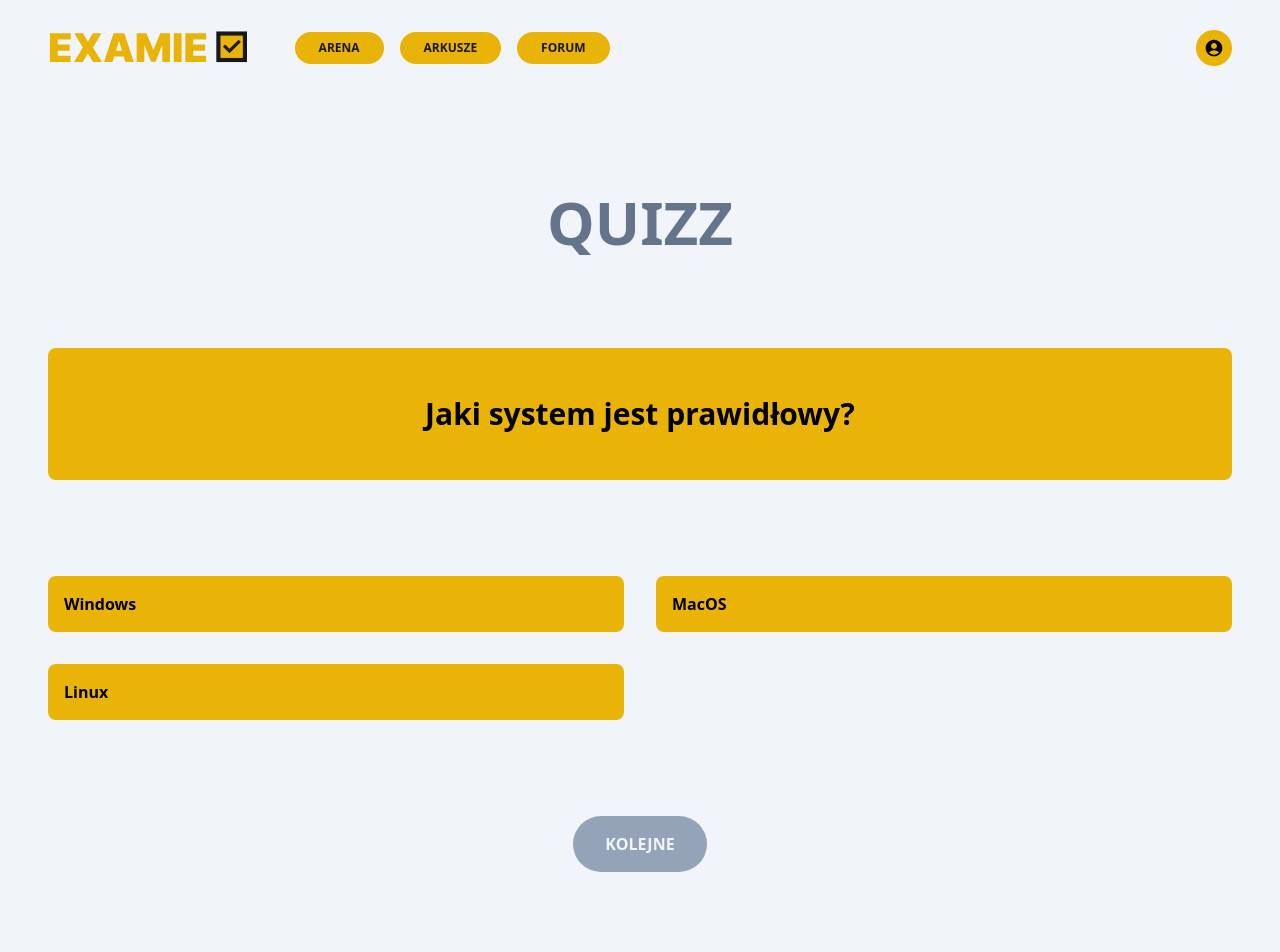
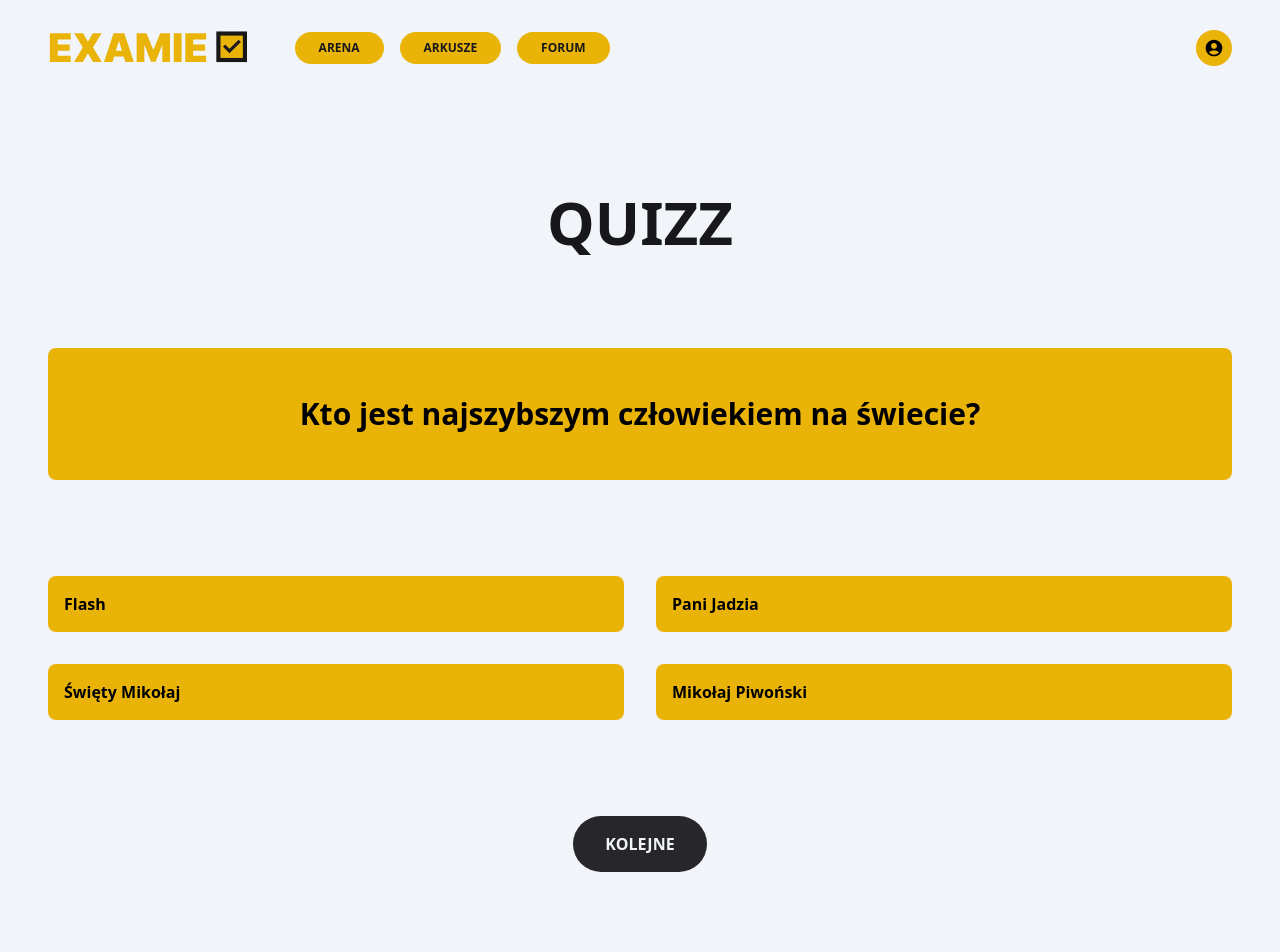
Before and after one commit to Kolumna/Examie, a React (Vite) app: page /modules/inf03/quizzes in a window 1280 px wide. Shown: the top 952 px of the page. Built offline with nearby package versions, Linux system fonts and the light colour scheme.

Commit message:
quiz fixes

```diff
--- a/src/index.css
+++ b/src/index.css
@@ -1,3 +1,9 @@
 @tailwind base;
 @tailwind components;
 @tailwind utilities;
+
+@layer {
+  .btn-anim {
+    @apply transition-all duration-200 ease-in-out;
+  }
+}
--- a/src/pages/modules/Quizz.jsx
+++ b/src/pages/modules/Quizz.jsx
@@ -37,13 +37,33 @@ const quizzy = [
     ],
   },
   {
-    _id: 2,
+    _id: 3,
     title: "Czy Sebuś jest kochany?❤️",
     values: [
       { name: "Oczywiście", correct: true },
       { name: "Nie ma innej odpowiedzi", correct: true },
       { name: "Największy słodziak na świecie!", correct: true },
       { name: "Don't be gey pls", correct: true },
+    ],
+  },
+  {
+    _id: 4,
+    title: "Kto jest najszybszym człowiekiem na świecie?",
+    values: [
+      { name: "Mikołaj Piwoński", correct: true },
+      { name: "Święty Mikołaj", correct: false },
+      { name: "Pani Jadzia", correct: false },
+      { name: "Flash", correct: false },
+    ],
+  },
+  {
+    _id: 4,
+    title: "Kto jest szpiegiem CISCO?",
+    values: [
+      { name: "Michał Szymczak", correct: true },
+      { name: "Kacper Skrzeczyna", correct: false },
+      { name: "Profesor Grubas", correct: false },
+      { name: "Woody", correct: false },
     ],
   },
 ];
@@ -90,7 +110,7 @@ function Quizz(props) {
   return (
     <>
       <section className="flex justify-center flex-col gap-24 px-12 items-center">
-        <h1 className="text-6xl font-black text-slate-500 mt-24">QUIZZ</h1>
+        <h1 className="text-6xl font-black text-zinc-900 mt-24">QUIZZ</h1>
         <div
           className={`bg-yellow-500 ${
             loading && "animate-pulse bg-yellow-600"
@@ -130,7 +150,7 @@ function Quizz(props) {
                     : "bg-yellow-500"
                 } p-4 rounded-lg font-bold text-left w-full ${
                   !result && "hover:bg-yellow-400"
-                } transition-all duration-200 flex items-start`}
+                } btn-anim flex items-start`}
               >
                 {answer.name}
               </button>
@@ -140,7 +160,7 @@ function Quizz(props) {
         <div>
           <button
             onClick={fetchQuiz}
-            className="bg-slate-400 hover:bg-slate-500 transition-all duration-200 p-4 px-8 rounded-full text-slate-100 font-bold"
+            className="bg-zinc-800 hover:bg-slate-500 btn-anim p-4 px-8 rounded-full text-slate-100 font-bold"
           >
             KOLEJNE
           </button>
@@ -157,13 +177,13 @@ function Quizz(props) {
                 Egzamin składa się z <strong>20 pytań</strong>, które musisz
                 odpowiedzieć w <strong>20 min</strong>.
               </p>
-              <span className="text-5xl bg-slate-200 p-4 rounded-lg flex text-slate-500 gap-4 font-black">
+              <span className="text-5xl bg-slate-200 p-8 rounded-lg flex text-slate-500 gap-4 font-black">
                 {modules.toUpperCase()}
                 <MdDescription />
               </span>
             </div>
             <div className="flex flex-col gap-4 ml-12">
-              <button className="bg-slate-100 text-3xl hover:bg-slate-200 transition-all duration-200 p-8 rounded-lg font-black text-zinc-900">
+              <button className="bg-slate-100 text-3xl hover:bg-slate-200 btn-anim p-8 rounded-lg font-black text-zinc-900">
                 ROZPOCZNIJ
               </button>
             </div>
```
Also changed, not shown: 1 other file (tests, documents, lock files or other folders).
